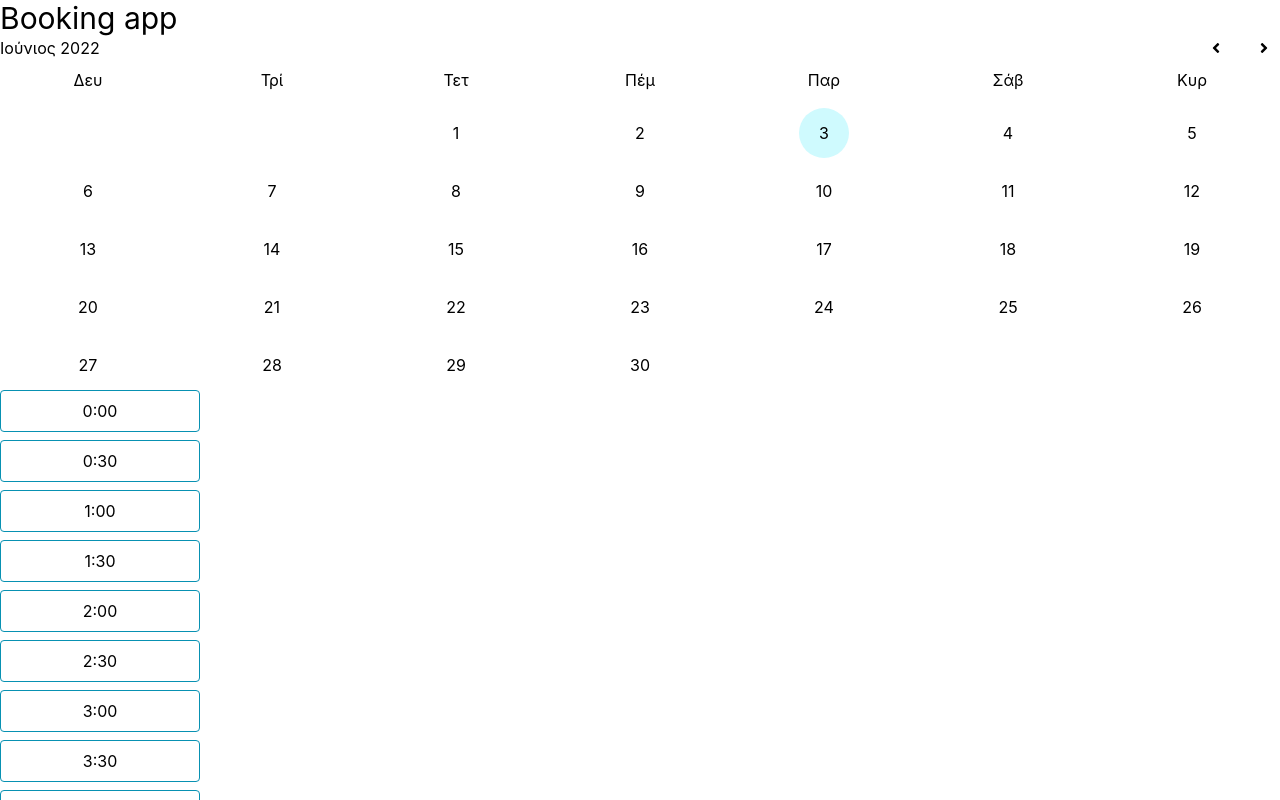
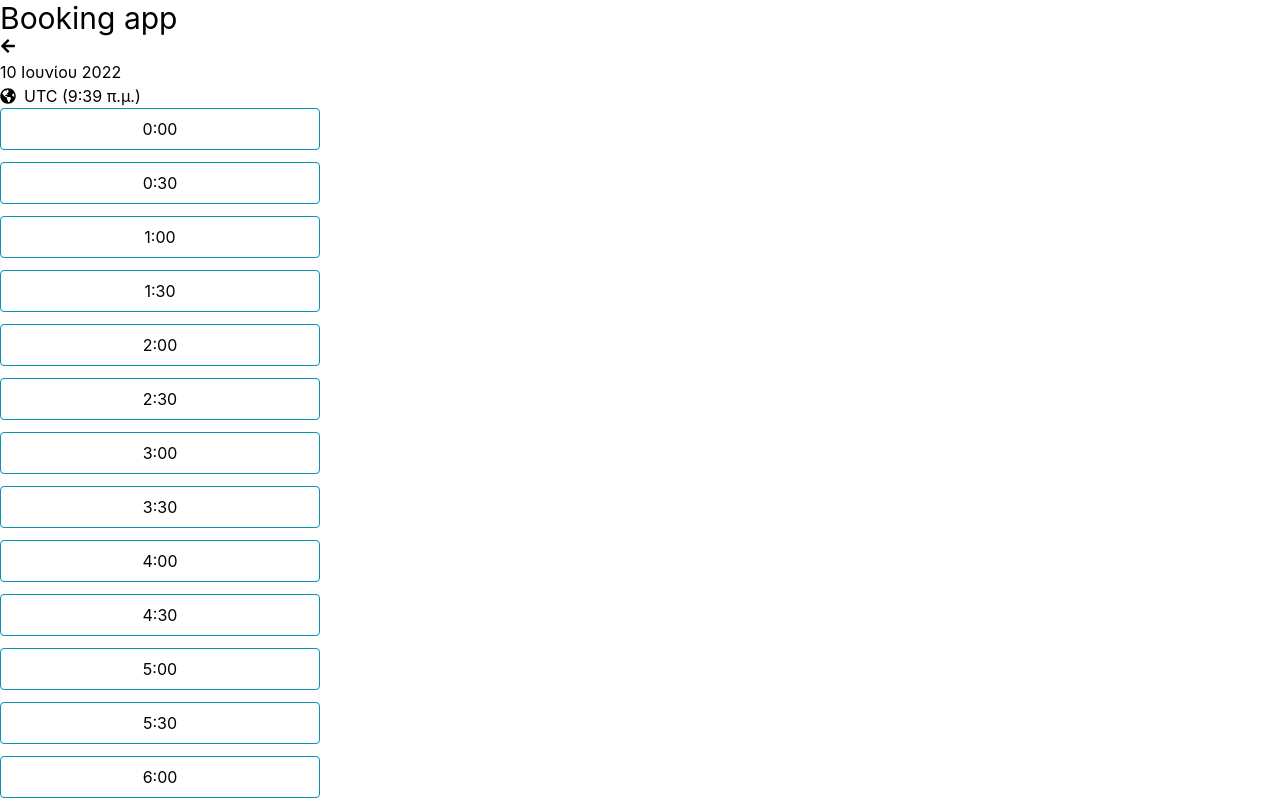
Before and after one commit to kapantzak/booking-app, a Next.js app: page / in a window 1280 px wide. Both pictures are taken after a click on the button "10". Shown: the top 800 px of the page. Built offline with nearby package versions, Linux system fonts and the light colour scheme.

Commit message:
Add calendar logic and abstract days list to another component

```diff
--- a/components/Calendar/Calendar.js
+++ b/components/Calendar/Calendar.js
@@ -4,14 +4,11 @@ import { useState, useEffect } from "react";
 import { getDaysOfWeek } from "@/lib/constants";
 import dateHelper, { getDateElements } from "@/lib/dateHelpers";
 import { FaAngleLeft, FaAngleRight } from "react-icons/fa";
-
-const navButtonStyle = "px-2 py-1";
+import DaysList from "./DaysList";
 
 const Calendar = ({ date, locales, sundayFirst, onDateSelect }) => {
   const [currentDate, setCurrentDate] = useState(date);
   const [calendar, setCalendar] = useState([]);
-
-  const localDateFormatter = new Intl.DateTimeFormat(locales);
 
   useEffect(() => {
     const helper = dateHelper({ date, locales, sundayFirst });
@@ -33,21 +30,27 @@ const Calendar = ({ date, locales, sundayFirst, onDateSelect }) => {
 
   const daysOfWeek = getDaysOfWeek({ locales, sundayFirst });
 
+  const prevButtonDisabled = calendar.inCurrentMonth;
+  const prevNavButtonStyle = classNames("px-2 py-1", {
+    "opacity-25": prevButtonDisabled,
+  });
+
   return (
     <div>
       <div className="flex justify-between items-center">
         <div>{calendar.title}</div>
         <div className="flex space-x-4 items-center">
           <button
-            className={navButtonStyle}
+            className={prevNavButtonStyle}
             type="button"
             aria-label="Previous"
             onClick={() => handleNavigationButtonClick("prev")}
+            disabled={prevButtonDisabled}
           >
             <FaAngleLeft />
           </button>
           <button
-            className={navButtonStyle}
+            className="px-2 py-1"
             type="button"
             aria-label="Next"
             onClick={() => handleNavigationButtonClick("next")}
@@ -63,33 +66,11 @@ const Calendar = ({ date, locales, sundayFirst, onDateSelect }) => {
             {day}
           </div>
         ))}
-        {(calendar.calendar || []).map(
-          ({ dayNumber, month, year, currentMonth, isNow }) => {
-            const thisDate = new Date(year, month, dayNumber);
-
-            const dayButtonStyle = classNames(
-              "w-[50px] h-[50px] rounded-full hover:bg-cyan-200",
-              {
-                "bg-cyan-100": isNow,
-              }
-            );
-
-            return (
-              <div key={`${year}-${month}-${dayNumber}`}>
-                {(currentMonth && (
-                  <button
-                    className={dayButtonStyle}
-                    type="button"
-                    aria-label={localDateFormatter.format(thisDate)}
-                    onClick={() => onDateSelect(thisDate)}
-                  >
-                    {dayNumber}
-                  </button>
-                )) || <span>&nbsp;</span>}
-              </div>
-            );
-          }
-        )}
+        <DaysList
+          locales={locales}
+          calendar={calendar.calendar}
+          onDateSelect={onDateSelect}
+        />
       </div>
     </div>
   );
--- /dev/null
+++ b/components/Calendar/DaysList.js
@@ -0,0 +1,57 @@
+import PropTypes from "prop-types";
+import classNames from "classnames";
+
+const DaysList = ({ locales, calendar, onDateSelect }) => {
+  const localDateFormatter = new Intl.DateTimeFormat(locales);
+
+  return (
+    <>
+      {calendar.map(
+        ({ dayNumber, month, year, currentMonth, isNow, inPast }) => {
+          const thisDate = new Date(year, month, dayNumber);
+
+          const dayButtonStyle = classNames(
+            "w-[50px] h-[50px] rounded-full hover:bg-cyan-200",
+            {
+              "bg-cyan-100": isNow,
+              "opacity-25": inPast,
+              "hover:bg-inherit": inPast,
+              "focus:bg-inherit": inPast,
+              "active:bg-inherit": inPast,
+            }
+          );
+
+          return (
+            <div key={`${year}-${month}-${dayNumber}`}>
+              {(currentMonth && (
+                <button
+                  className={dayButtonStyle}
+                  type="button"
+                  aria-label={localDateFormatter.format(thisDate)}
+                  onClick={() => onDateSelect(thisDate)}
+                  disabled={inPast}
+                >
+                  {dayNumber}
+                </button>
+              )) || <span>&nbsp;</span>}
+            </div>
+          );
+        }
+      )}
+    </>
+  );
+};
+
+DaysList.defaultProps = {
+  locales: "el",
+  calendar: [],
+  onDateSelect: () => {},
+};
+
+DaysList.propTypes = {
+  locales: PropTypes.string,
+  calendar: PropTypes.array,
+  onDateSelect: PropTypes.func,
+};
+
+export default DaysList;
--- a/components/DateTimePicker/DateTimePicker.js
+++ b/components/DateTimePicker/DateTimePicker.js
@@ -2,43 +2,62 @@ import PropTypes from "prop-types";
 import dynamic from "next/dynamic";
 import { useState } from "react";
 import Calendar from "@/components/Calendar";
-import { FaGlobeAmericas } from "react-icons/fa";
+import TimeZone from "@/components/TimeZone";
+import { FaArrowLeft } from "react-icons/fa";
 
 const DynamicTimePicker = dynamic(() => import("@/components/TimePicker"));
 
-const DateTimePicker = ({ date, locales, sundayFirst }) => {
+const DateTimePicker = ({ date, locales, sundayFirst, onDateTimeSelect }) => {
+  const [calendarDate, setCalendarDate] = useState(date);
   const [state, setState] = useState({});
 
-  const { timeZone } = Intl.DateTimeFormat().resolvedOptions();
-  const time = Intl.DateTimeFormat("el", {
-    hour: "numeric",
-    minute: "numeric",
-    timeZone,
-  }).format(new Date());
+  const localDateFormatter = new Intl.DateTimeFormat(locales, {
+    day: "numeric",
+    month: "long",
+    year: "numeric",
+  });
 
   const dateSelectionHandler = (date) => {
     setState((currentState) => ({ ...currentState, date }));
   };
 
   const timeSelectionHandler = (time) => {
-    setState((currentState) => ({ ...currentState, time }));
+    const newState = { ...state, time };
+    setState(newState);
+    onDateTimeSelect(newState);
+  };
+
+  const backButtonClickHandler = () => {
+    setCalendarDate(state.date);
+    setState({});
   };
 
   return (
     <div>
-      <Calendar
-        date={date}
-        locales={locales}
-        sundayFirst={sundayFirst}
-        onDateSelect={dateSelectionHandler}
-      />
-      {state.date && <DynamicTimePicker onTimeSelect={timeSelectionHandler} />}
-      <div className="flex space-x-2 items-center">
-        <FaGlobeAmericas />
+      {(state.date && (
         <div>
-          {timeZone} ({time})
+          <button
+            type="button"
+            aria-label="Back to date selection"
+            onClick={backButtonClickHandler}
+          >
+            <FaArrowLeft />
+          </button>
+          <div>{localDateFormatter.format(state.date)}</div>
+          <TimeZone />
+          <DynamicTimePicker onTimeSelect={timeSelectionHandler} />
         </div>
-      </div>
+      )) || (
+        <>
+          <Calendar
+            date={calendarDate}
+            locales={locales}
+            sundayFirst={sundayFirst}
+            onDateSelect={dateSelectionHandler}
+          />
+          <TimeZone />
+        </>
+      )}
     </div>
   );
 };
@@ -47,12 +66,14 @@ DateTimePicker.defaultProps = {
   date: new Date(),
   locales: "el",
   sundayFirst: false,
+  onDateTimeSelect: () => {},
 };
 
 DateTimePicker.propTypes = {
   date: PropTypes.instanceOf(Date),
   locales: PropTypes.string,
   sundayFirst: PropTypes.bool,
+  onDateTimeSelect: PropTypes.func,
 };
 
 export default DateTimePicker;
--- a/components/TimePicker/TimePicker.js
+++ b/components/TimePicker/TimePicker.js
@@ -5,7 +5,7 @@ const TimePicker = ({ slotDurationInMinutes, onTimeSelect }) => {
   const slots = getSlots(slotDurationInMinutes);
 
   return (
-    <div className="flex flex-col space-y-2">
+    <div className="flex flex-col space-y-3">
       {slots.map(([hours, minutes]) => {
         const time = `${hours}:${minutes < 10 ? `0${minutes}` : minutes}`;
 
@@ -14,7 +14,7 @@ const TimePicker = ({ slotDurationInMinutes, onTimeSelect }) => {
             type="button"
             aria-label={time}
             key={`${hours}-${minutes}`}
-            className="text-center py-2 max-w-[200px] border border-solid border-cyan-600 rounded"
+            className="text-center py-2 md:w-1/2 lg:w-1/4 border border-solid border-cyan-600 rounded"
             onClick={() => onTimeSelect([hours, minutes])}
           >
             {time}
--- /dev/null
+++ b/components/TimeZone.js
@@ -0,0 +1,21 @@
+import { FaGlobeAmericas } from "react-icons/fa";
+
+const TimeZone = () => {
+  const { timeZone } = Intl.DateTimeFormat().resolvedOptions();
+  const time = Intl.DateTimeFormat("el", {
+    hour: "numeric",
+    minute: "numeric",
+    timeZone,
+  }).format(new Date());
+
+  return (
+    <div className="flex space-x-2 items-center">
+      <FaGlobeAmericas />
+      <div>
+        {timeZone} ({time})
+      </div>
+    </div>
+  );
+};
+
+export default TimeZone;
--- a/pages/index.js
+++ b/pages/index.js
@@ -3,6 +3,8 @@ import DefaultLayout from "@/layouts/DefaultLayout";
 import DateTimePicker from "@/components/DateTimePicker";
 
 export default function Home() {
+  const dateTimeSelectionHandler = (dateTime) => console.log(dateTime);
+
   return (
     <DefaultLayout>
       <Head>
@@ -13,7 +15,7 @@ export default function Home() {
         />
       </Head>
       <h1 className="text-3xl">Booking app</h1>
-      <DateTimePicker />
+      <DateTimePicker onDateTimeSelect={dateTimeSelectionHandler} />
     </DefaultLayout>
   );
 }
```
Also changed, not shown: lib/dateHelpers.js.
